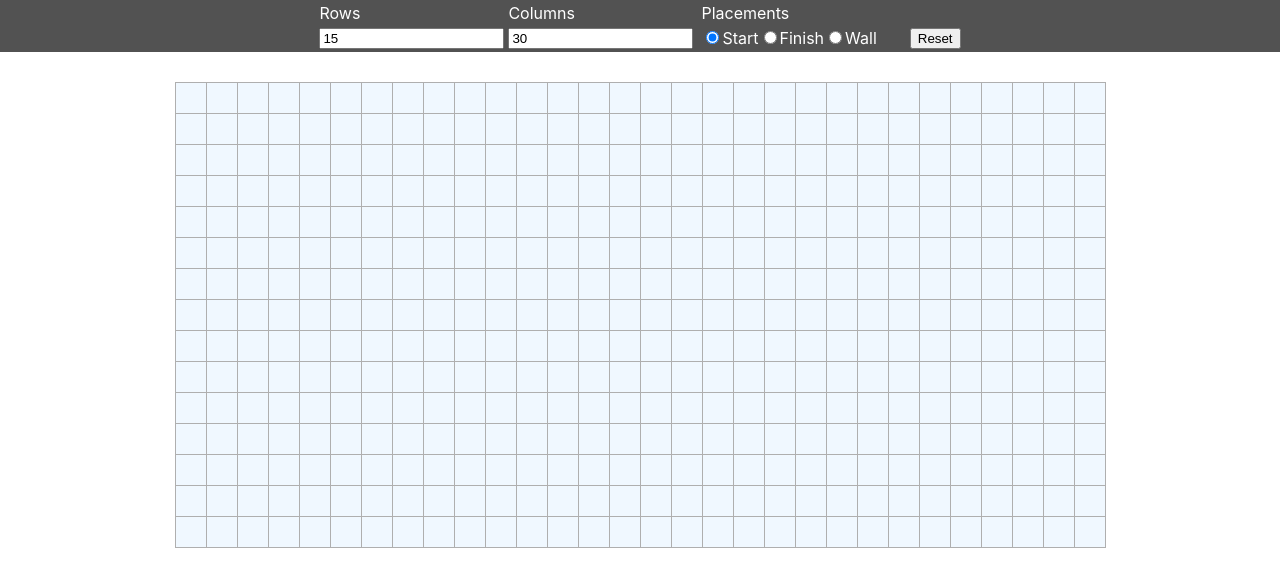
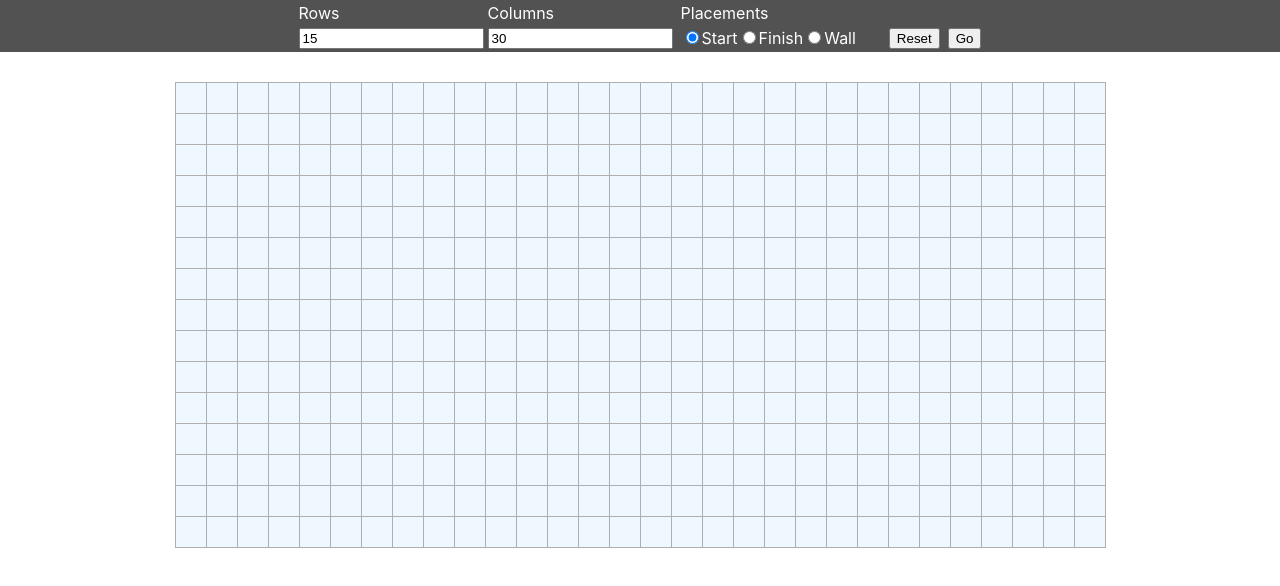
Before and after one commit to jimcrews/react-pathfinder, a React (Create React App) app: page / in a window 1280 px wide. Shown: the top 586 px of the page. Built offline with nearby package versions, Linux system fonts and the light colour scheme.

Commit message:
restructure

```diff
--- a/src/App.js
+++ b/src/App.js
@@ -1,26 +1,118 @@
 import React, { useState } from "react";
-import Grid from "./components/Grid.js";
-import NavSelector from "./components/NavSelector";
+import Node from "./components/Node.js";
+
+import "./navSelector.css";
+import "./grid.css";
 
 function App() {
   const [rowsCount, setRowsCount] = useState(15);
   const [columnCount, setColumnCount] = useState(30);
   const [selection, setSelection] = useState("START");
 
+  const [startRow, setStartRow] = useState(null);
+  const [startCol, setStartCol] = useState(null);
+
+  const [finishRow, setFinishRow] = useState(null);
+  const [finishCol, setFinishCol] = useState(null);
+
+  const [reset, setReset] = useState(false);
+  const [go, setGo] = useState(false);
+
   return (
     <div className="App">
-      <NavSelector
-        rowsCount={rowsCount}
-        setRowsCount={setRowsCount}
-        columnCount={columnCount}
-        setColumnCount={setColumnCount}
-        setSelection={setSelection}
-      />
-      <Grid
-        rowsCount={rowsCount}
-        columnCount={columnCount}
-        selection={selection}
-      />
+      <div className="nav-selector">
+        <div className="nav-content">
+          <table>
+            <tbody>
+              <tr>
+                <td>Rows</td>
+                <td>Columns</td>
+                <td></td>
+                <td>Placements</td>
+                <td></td>
+                <td></td>
+              </tr>
+              <tr>
+                <td>
+                  <input
+                    value={rowsCount}
+                    onChange={(e) => setRowsCount(parseInt(e.target.value))}
+                    type="number"
+                    autoComplete="off"
+                    required
+                  />
+                </td>
+                <td>
+                  <input
+                    value={columnCount}
+                    onChange={(e) => setColumnCount(parseInt(e.target.value))}
+                    type="number"
+                    autoComplete="off"
+                    required
+                  />
+                </td>
+                <td></td>
+                <td>
+                  <div onChange={(event) => setSelection(event.target.value)}>
+                    <input
+                      type="radio"
+                      value="START"
+                      name="selection"
+                      defaultChecked
+                    />
+                    Start
+                    <input type="radio" value="FINISH" name="selection" />
+                    Finish
+                    <input type="radio" value="WALL" name="selection" />
+                    Wall
+                  </div>
+                </td>
+                <td style={{ paddingLeft: "30px" }}>
+                  <button onClick={() => setReset(true)}>Reset</button>
+                </td>
+                <td style={{ paddingLeft: "5px" }}>
+                  <button onClick={() => setGo(true)}>Go</button>
+                </td>
+              </tr>
+            </tbody>
+          </table>
+        </div>
+      </div>
+
+      <div className="grid">
+        <table>
+          <thead></thead>
+          <tbody>
+            {new Array(rowsCount).fill(0).map((item, row) => (
+              <tr key={row}>
+                {new Array(columnCount).fill(0).map((item, column) => (
+                  <td key={column}>
+                    <div>
+                      <Node
+                        row={row}
+                        column={column}
+                        selection={selection}
+                        startRow={startRow}
+                        startCol={startCol}
+                        setStartRow={setStartRow}
+                        setStartCol={setStartCol}
+                        finishRow={finishRow}
+                        finishCol={finishCol}
+                        setFinishRow={setFinishRow}
+                        setFinishCol={setFinishCol}
+                        reset={reset}
+                        setReset={setReset}
+                        go={go}
+                        setGo={setGo}
+                      />
+                    </div>
+                  </td>
+                ))}
+              </tr>
+            ))}
+          </tbody>
+        </table>
+      </div>
     </div>
   );
 }
--- /dev/null
+++ b/src/algorithms/dijkstra.js
@@ -0,0 +1,3 @@
+export function run() {
+  return "test";
+}
--- a/src/components/Grid.js
+++ /dev/null
@@ -1,45 +0,0 @@
-import React, { useState } from "react";
-import Node from "./Node.js";
-
-import "./grid.css";
-
-export default function Grid({ rowsCount, columnCount, selection }) {
-  const [startRow, setStartRow] = useState(null);
-  const [startCol, setStartCol] = useState(null);
-
-  const [finishRow, setFinishRow] = useState(null);
-  const [finishCol, setFinishCol] = useState(null);
-
-  return (
-    <div className="grid">
-      <table>
-        <thead></thead>
-        <tbody>
-          {new Array(rowsCount).fill(0).map((item, row) => (
-            <tr key={row}>
-              {new Array(columnCount).fill(0).map((item, column) => (
-                <td key={column}>
-                  <div>
-                    <Node
-                      row={row}
-                      column={column}
-                      selection={selection}
-                      startRow={startRow}
-                      startCol={startCol}
-                      setStartRow={setStartRow}
-                      setStartCol={setStartCol}
-                      finishRow={finishRow}
-                      finishCol={finishCol}
-                      setFinishRow={setFinishRow}
-                      setFinishCol={setFinishCol}
-                    />
-                  </div>
-                </td>
-              ))}
-            </tr>
-          ))}
-        </tbody>
-      </table>
-    </div>
-  );
-}
--- a/src/components/NavSelector.js
+++ /dev/null
@@ -1,67 +0,0 @@
-import React from "react";
-import "./navSelector.css";
-
-export default function NavSelector({
-  rowsCount,
-  setRowsCount,
-  columnCount,
-  setColumnCount,
-  setSelection,
-}) {
-  return (
-    <div className="nav-selector">
-      <div className="nav-content">
-        <table>
-          <tbody>
-            <tr>
-              <td>Rows</td>
-              <td>Columns</td>
-              <td></td>
-              <td>Placements</td>
-              <td></td>
-            </tr>
-            <tr>
-              <td>
-                <input
-                  value={rowsCount}
-                  onChange={(e) => setRowsCount(parseInt(e.target.value))}
-                  type="number"
-                  autoComplete="off"
-                  required
-                />
-              </td>
-              <td>
-                <input
-                  value={columnCount}
-                  onChange={(e) => setColumnCount(parseInt(e.target.value))}
-                  type="number"
-                  autoComplete="off"
-                  required
-                />
-              </td>
-              <td></td>
-              <td>
-                <div onChange={(event) => setSelection(event.target.value)}>
-                  <input
-                    type="radio"
-                    value="START"
-                    name="selection"
-                    defaultChecked
-                  />
-                  Start
-                  <input type="radio" value="FINISH" name="selection" />
-                  Finish
-                  <input type="radio" value="WALL" name="selection" />
-                  Wall
-                </div>
-              </td>
-              <td style={{ paddingLeft: "30px" }}>
-                <button>Reset</button>
-              </td>
-            </tr>
-          </tbody>
-        </table>
-      </div>
-    </div>
-  );
-}
--- a/src/components/Node.js
+++ b/src/components/Node.js
@@ -15,6 +15,10 @@ export default function Node({
   finishCol,
   setFinishRow,
   setFinishCol,
+  reset,
+  setReset,
+  go,
+  setGo,
 }) {
   const [isStartNode, setIsStartNode] = useState(false);
   const [isFinishNode, setIsFinishNode] = useState(false);
@@ -35,6 +39,22 @@ export default function Node({
       setIsFinishNode(false);
     }
   }, [finishRow, finishCol, column, row]);
+
+  useEffect(() => {
+    if (reset) {
+      setIsWall(false);
+      setIsStartNode(false);
+      setIsFinishNode(false);
+      setReset(false);
+    }
+  }, [reset, setReset]);
+
+  useEffect(() => {
+    if (go) {
+      console.log(go);
+      setGo(false);
+    }
+  }, [go, setGo]);
 
   const handleNodeClickDrag = (e, row, col) => {
     if (e.buttons === 1 || e.buttons === 3) {
```
Also changed, not shown: src/grid.css (renamed from src/components/grid.css), src/navSelector.css (renamed from src/components/navSelector.css).
